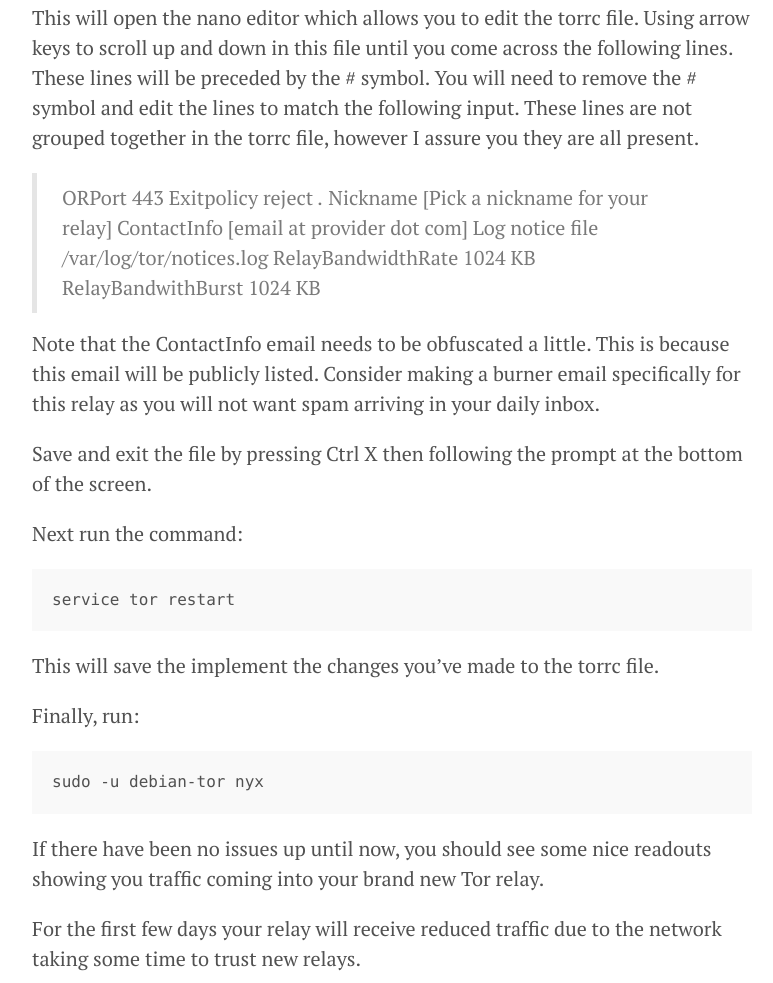
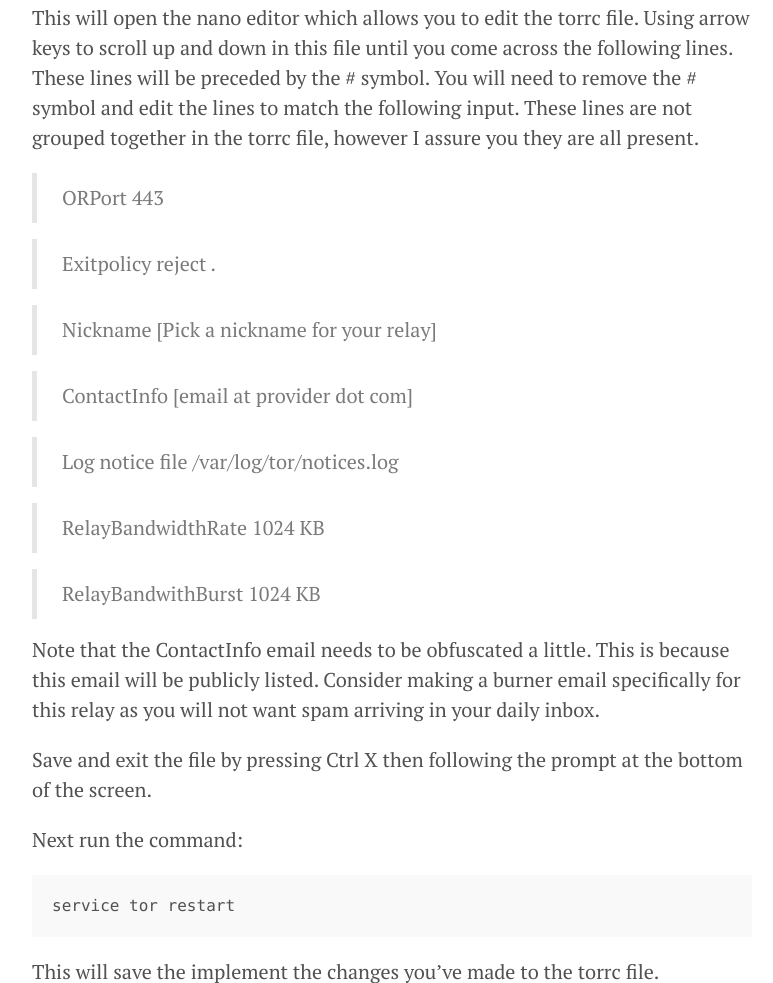
Before and after one commit to FranklinLiang/franklinliang.github.io, a plain HTML site: page index.html in a window 1280 px wide. Shown: the part 3076-4059 px from the top of the page, without its empty margins (248-1021 px from the left). Drawn offline with Linux system fonts and the light colour scheme.

Commit message:
rebuilding site Sun Jan 31 03:28:27 EST 2021

```diff
--- a/index.html
+++ b/index.html
@@ -126,13 +126,25 @@
 </code></pre>
 <p>This will open the nano editor which allows you to edit the torrc file. Using arrow keys to scroll up and down in this file until you come across the following lines. These lines will be preceded by the # symbol. You will need to remove the # symbol and edit the lines to match the following input. These lines are not grouped together in the torrc file, however I assure you they are all present.</p>
 <blockquote>
-<p>ORPort 443
-Exitpolicy reject <em>.</em>
-Nickname [Pick a nickname for your relay]
-ContactInfo [email at provider dot com]
-Log notice file /var/log/tor/notices.log
-RelayBandwidthRate 1024 KB
-RelayBandwithBurst 1024 KB</p>
+<p>ORPort 443</p>
+</blockquote>
+<blockquote>
+<p>Exitpolicy reject <em>.</em></p>
+</blockquote>
+<blockquote>
+<p>Nickname [Pick a nickname for your relay]</p>
+</blockquote>
+<blockquote>
+<p>ContactInfo [email at provider dot com]</p>
+</blockquote>
+<blockquote>
+<p>Log notice file /var/log/tor/notices.log</p>
+</blockquote>
+<blockquote>
+<p>RelayBandwidthRate 1024 KB</p>
+</blockquote>
+<blockquote>
+<p>RelayBandwithBurst 1024 KB</p>
 </blockquote>
 <p>Note that the ContactInfo email needs to be obfuscated a little. This is because this email will be publicly listed. Consider making a burner email specifically for this relay as you will not want spam arriving in your daily inbox.</p>
 <p>Save and exit the file by pressing Ctrl X then following the prompt at the bottom of the screen.</p>
```
Also changed, not shown: index.xml (+19 -7 lines), posts/how-to-run-a-tor-relay-as-a-student-for-free/index.html (+19 -7 lines).
